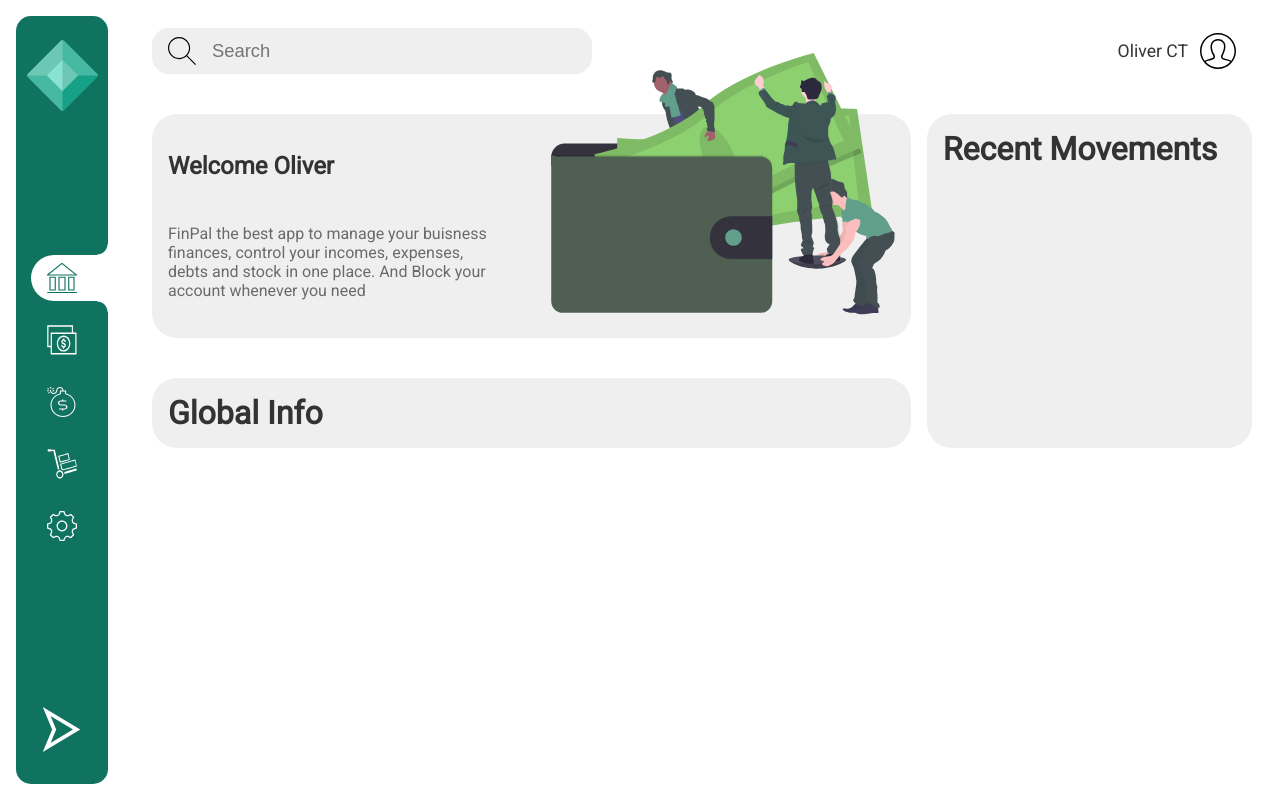
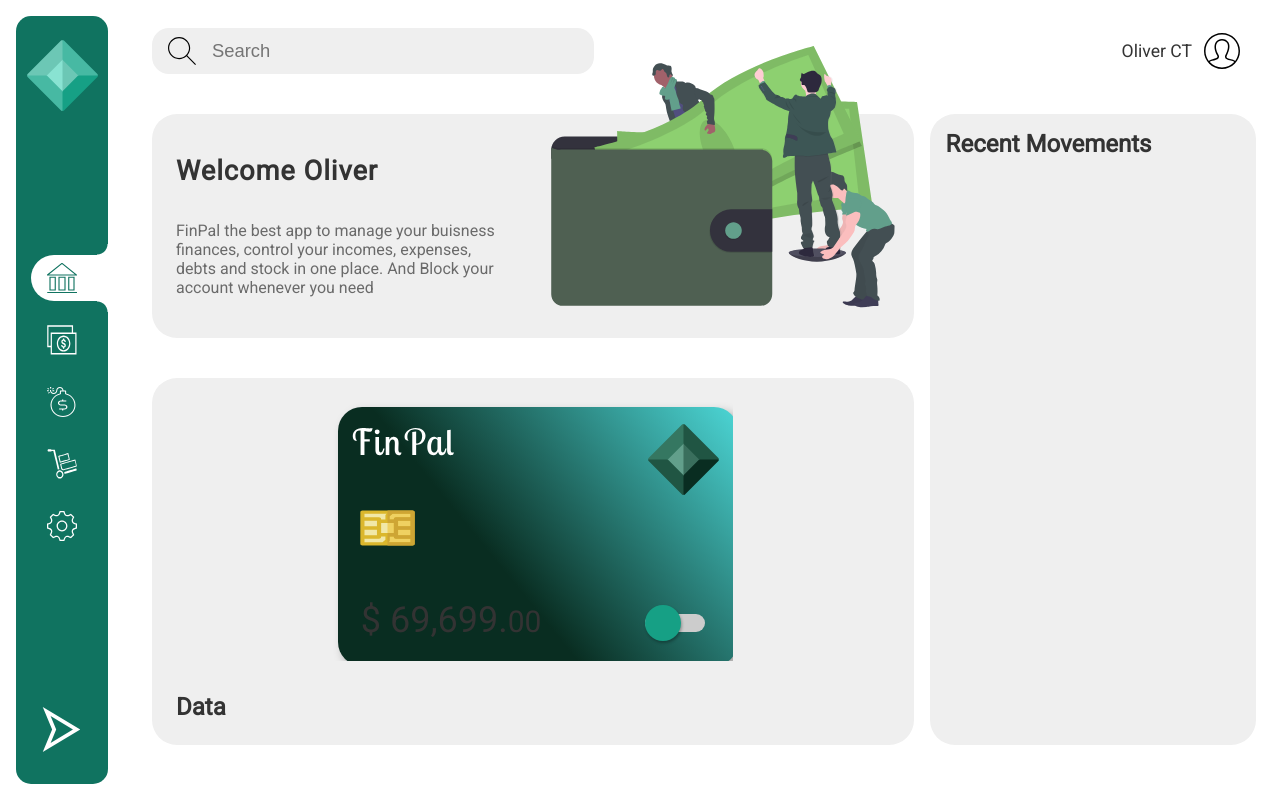
Before and after one commit to olivercastroteran/finpal, a React (Create React App) app: page / in a window 1280 px wide. Built offline with nearby package versions, Linux system fonts and the light colour scheme.

Commit message:
FinPalCard component added

```diff
--- a/src/App.scss
+++ b/src/App.scss
@@ -35,6 +35,8 @@
   .content {
     flex: 1;
     overflow-y: scroll;
+    margin-right: 0;
+    padding-right: 1.5rem;
 
     &::-webkit-scrollbar {
       width: 0.6rem;
--- a/src/components/UI/toggleBtn/ToggleBtn.scss
+++ b/src/components/UI/toggleBtn/ToggleBtn.scss
@@ -17,7 +17,7 @@
   &.on {
     .toggle-btn__ball {
       left: 50%;
-      background-color: #107360;
+      background-color: #205543;
     }
   }
 
--- /dev/null
+++ b/src/components/finPalCard/FinPalCard.js
@@ -0,0 +1,30 @@
+import { useState } from 'react';
+import './FinPalCard.scss';
+import CardImg from '../../assets/images/card.svg';
+import ToggleBtn from '../UI/toggleBtn/ToggleBtn';
+
+const FinPalCard = () => {
+  const [isCardBlock, setIsCardBlock] = useState(false);
+
+  const style = {
+    background: `url(${CardImg})`,
+  };
+
+  console.log(CardImg);
+
+  return (
+    <div className="finpal-card" style={style}>
+      <div className="finpal-card__money">
+        <p>
+          $ 69,699.<small>00</small>
+        </p>
+      </div>
+      <ToggleBtn
+        isToggleOn={isCardBlock}
+        changeToggle={() => setIsCardBlock(!isCardBlock)}
+      />
+    </div>
+  );
+};
+
+export default FinPalCard;
--- /dev/null
+++ b/src/components/finPalCard/FinPalCard.scss
@@ -0,0 +1,21 @@
+.finpal-card {
+  width: 400px;
+  height: 259px;
+  position: relative;
+
+  .toggle-btn {
+    position: absolute;
+    bottom: 1.25rem;
+    right: 1.75rem;
+  }
+
+  &__money {
+    position: absolute;
+    bottom: 1.25rem;
+    left: 1.75rem;
+
+    p {
+      font-size: 2.25rem;
+    }
+  }
+}
--- a/src/views/dashboard/Dashboard.scss
+++ b/src/views/dashboard/Dashboard.scss
@@ -20,7 +20,7 @@
       margin-right: 1rem;
 
       & > div {
-        padding: 1rem;
+        padding: 1.5rem;
         background-color: #efefef;
         border-radius: 25px;
       }
--- a/src/views/dashboard/components/banner/Banner.scss
+++ b/src/views/dashboard/components/banner/Banner.scss
@@ -10,6 +10,11 @@
     flex-direction: column;
     justify-content: space-around;
 
+    h2 {
+      font-size: 1.7rem;
+      letter-spacing: 1px;
+    }
+
     p {
       opacity: 0.7;
     }
@@ -20,8 +25,8 @@
 
     svg {
       position: absolute;
-      right: -35px;
-      bottom: 7px;
+      right: -2.5rem;
+      bottom: 0.4rem;
     }
   }
 }
--- a/src/views/dashboard/components/globalInfo/GlobalInfo.js
+++ b/src/views/dashboard/components/globalInfo/GlobalInfo.js
@@ -1,9 +1,16 @@
+import FinPalCard from '../../../../components/finPalCard/FinPalCard';
 import './GlobalInfo.scss';
 
 const GlobalInfo = () => {
   return (
     <div className="global-info">
-      <h1>Global Info</h1>
+      <div className="global-info__top">
+        <FinPalCard />
+      </div>
+
+      <div className="global-info__bottom">
+        <h2>Data</h2>
+      </div>
     </div>
   );
 };
--- a/src/views/dashboard/components/globalInfo/GlobalInfo.scss
+++ b/src/views/dashboard/components/globalInfo/GlobalInfo.scss
@@ -0,0 +1,8 @@
+.global-info {
+  &__top {
+    display: flex;
+    align-self: center;
+    justify-content: center;
+    margin-bottom: 2rem;
+  }
+}
--- a/src/views/dashboard/components/recentMovements/RecentMovements.js
+++ b/src/views/dashboard/components/recentMovements/RecentMovements.js
@@ -3,7 +3,7 @@
 const RecentMovements = () => {
   return (
     <div className="recent-movements">
-      <h1>Recent Movements</h1>
+      <h2>Recent Movements</h2>
     </div>
   );
 };
```
Also changed, not shown: 1 other file (tests, documents, lock files or other folders).
